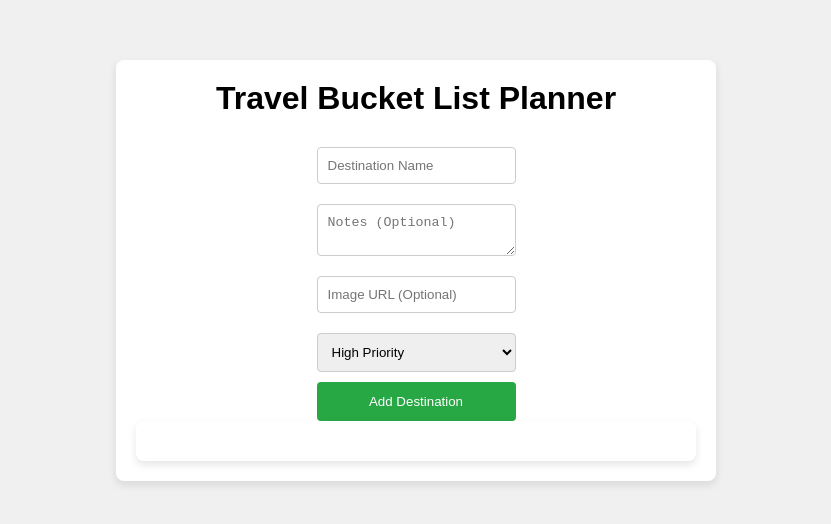
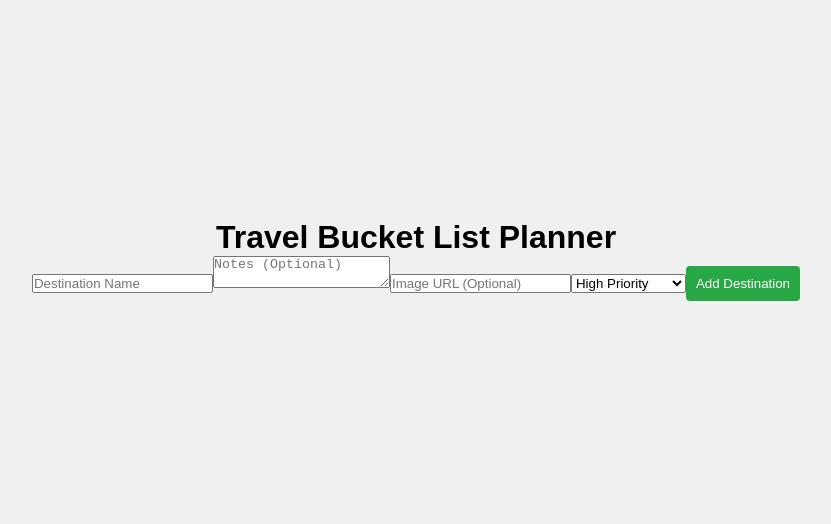
Before and after one commit to Malavika-5/travel-buddy, a React (Create React App) app: page / in a window 1280 px wide. Shown: the part 130-654 px from the top of the page, without its empty margins (224-1055 px from the left). Built offline with nearby package versions, Linux system fonts and the light colour scheme.

Commit message:
Update styles.css

```diff
--- a/src/styles.css
+++ b/src/styles.css
@@ -1,99 +1,3 @@
-* {
-    margin: 0;
-    padding: 0;
-    box-sizing: border-box;
-  }
-
-  body {
-    font-family: Arial, sans-serif;
-    background-color: #f0f0f0;
-    display: flex;
-    justify-content: center;
-    align-items: center;
-    height: 100vh;
-  }
-
-  .container {
-    width: 80%;
-    max-width: 600px;
-    background-color: white;
-    padding: 20px;
-    border-radius: 8px;
-    box-shadow: 0 4px 8px rgba(0, 0, 0, 0.1);
-  }
-
-  h1 {
-    text-align: center;
-    margin-bottom: 20px;
-  }
-
-  form {
-    display: flex;
-    flex-direction: column;
-  }
-
-  input, textarea, select {
-    margin: 10px 0;
-    padding: 10px;
-    border-radius: 4px;
-    border: 1px solid #ccc;
-  }
-
-  button {
-    padding: 12px;
-    background-color: #28a745;
-    color: white;
-    border: none;
-    border-radius: 4px;
-    cursor: pointer;
-  }
-
-  button:hover {
-    background-color: #218838;
-  }
-
-  .destination-list {
-    margin-top: 20px;
-  }
-
-  .destination-card {
-    background-color: #f9f9f9;
-    padding: 15px;
-    margin: 10px 0;
-    border-radius: 6px;
-    box-shadow: 0 2px 4px rgba(0, 0, 0, 0.1);
-  }
-
-  .destination-card img {
-    width: 100%;
-    height: auto;
-    border-radius: 6px;
-  }
-
-  .priority-high {
-    color: red;
-  }
-
-  .priority-medium {
-    color: orange;
-  }
-
-  .priority-low {
-    color: green;
-  }
-
-  button.remove-btn {
-    background-color: #dc3545;
-    margin-top: 10px;
-  }
-
-  button.remove-btn:hover {
-    background-color: #c82333;
-  }
-
-  /* Importing the font */
-@import url('https://fonts.googleapis.com/css?family=Muli&display=swap');
-
 /* General Reset */
 * {
     box-sizing: border-box;
@@ -119,6 +23,7 @@ body {
     flex-wrap: wrap;
     width: 90vw;
     justify-content: center;
+    padding: 10px;
   }
 
   /* Style for each destination card (panel) */
@@ -135,6 +40,10 @@ body {
     position: relative;
     transition: all 700ms ease-in;
     overflow: hidden;
+    display: flex;
+    flex-direction: column;
+    justify-content: flex-end;
+    padding: 15px;
   }
 
   /* Title inside the panel */
@@ -152,6 +61,7 @@ body {
   /* When a panel is active */
   .panel.active {
     flex: 2;
+    height: 400px;
   }
 
   .panel.active h3 {
@@ -170,3 +80,46 @@ body {
       width: 100%;
     }
   }
+
+  /* Styling for details inside the card */
+  .destination-details {
+    background-color: rgba(0, 0, 0, 0.6);
+    padding: 10px;
+    border-radius: 6px;
+    margin-top: auto;
+  }
+
+  button {
+    padding: 10px;
+    background-color: #28a745;
+    color: white;
+    border: none;
+    border-radius: 4px;
+    cursor: pointer;
+    margin-top: 10px;
+  }
+
+  button:hover {
+    background-color: #218838;
+  }
+
+  button.remove-btn {
+    background-color: #dc3545;
+  }
+
+  button.remove-btn:hover {
+    background-color: #c82333;
+  }
+
+  /* Priority Text Colors */
+  .priority-high {
+    color: red;
+  }
+
+  .priority-medium {
+    color: orange;
+  }
+
+  .priority-low {
+    color: green;
+  }
```
Lines whose indentation alone changed are shown as unchanged.
